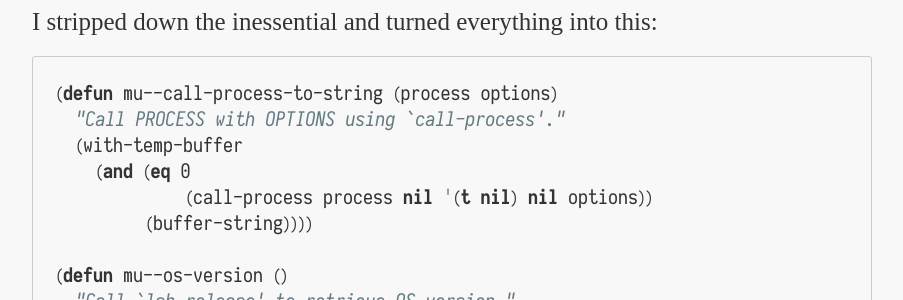
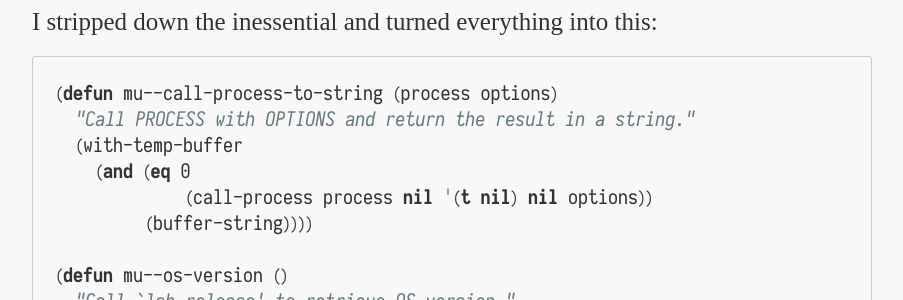
Before and after one commit to manuel-uberti/manuel-uberti.github.io, a Jekyll site: the page built from _posts/2018-05-25-display-version.md, in a window 1280 px wide. Shown: the part 709-1009 px from the top of the page, without its empty margins (188-1091 px from the left). Built offline with Jekyll 4.4.1, drawn with Linux system fonts in a browser that asks for light colours; some web fonts are replaced.

Commit message:
Update docstring

````diff
--- a/_posts/2018-05-25-display-version.md
+++ b/_posts/2018-05-25-display-version.md
@@ -26,7 +26,7 @@ though, so I stripped down the inessential and turned everything into this:
 
 ``` emacs-lisp
 (defun mu--call-process-to-string (process options)
-  "Call PROCESS with OPTIONS using `call-process'."
+  "Call PROCESS with OPTIONS and return the result in a string."
   (with-temp-buffer
     (and (eq 0
              (call-process process nil '(t nil) nil options))
````
